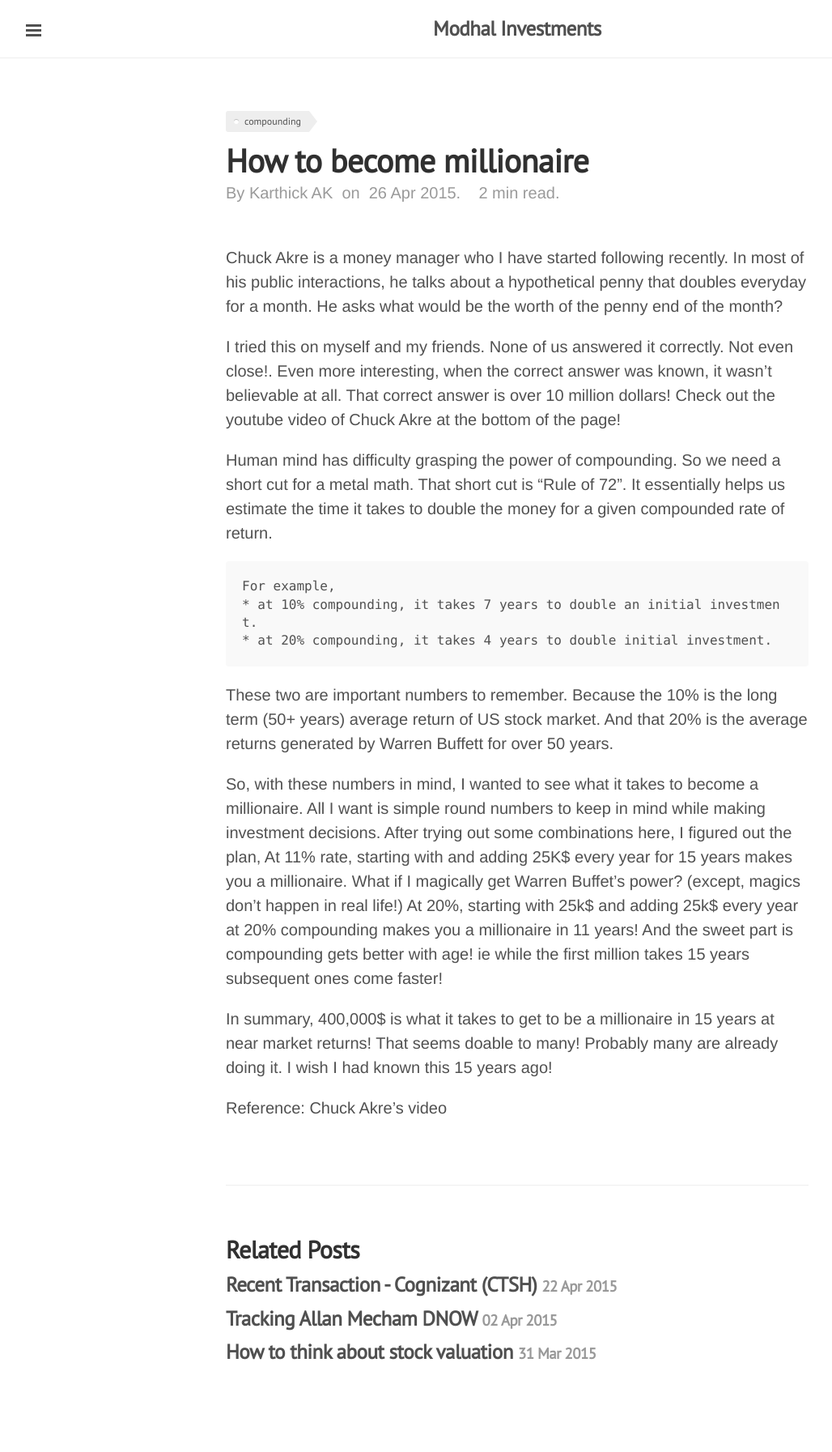
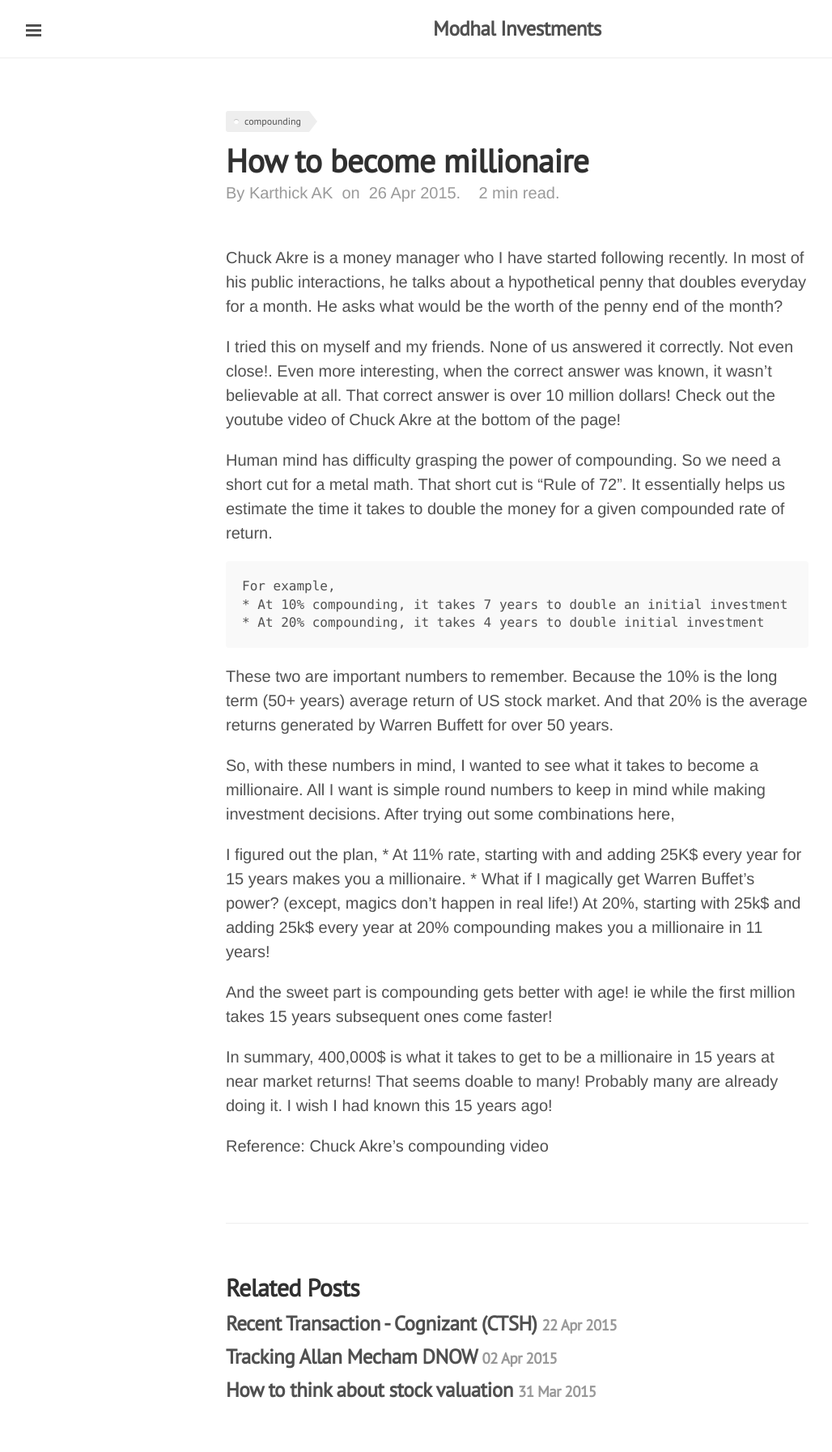
Before and after one commit to gitforwork2/gitforwork.github.io, a Jekyll site: the page built from _posts/2015-04-26-How-to-become-millionaire.md, in a window 1280 px wide. Shown: the whole page at 81% size, without its empty margins (1-1029 px from the left). Built offline with Jekyll 4.4.1, drawn with Linux system fonts in a browser that asks for light colours; Markdown is read by kramdown in place of the engine named in the settings; before the commit the page ends 1745 px from its top, so only the background shows below that.

Commit message:
Compounding post updates!

```diff
--- a/_posts/2015-04-26-How-to-become-millionaire.md
+++ b/_posts/2015-04-26-How-to-become-millionaire.md
@@ -17,18 +17,20 @@
    "Rule of 72". It essentially helps us estimate the time it takes to double the money for a given compounded rate of return.
 
     For example,
-    * at 10% compounding, it takes 7 years to double an initial investment.
-    * at 20% compounding, it takes 4 years to double initial investment.
+    * At 10% compounding, it takes 7 years to double an initial investment
+    * At 20% compounding, it takes 4 years to double initial investment
 
 These two are important numbers to remember. Because the 10% is the long term (50+ years) average return of US stock market.
 And that 20% is the average returns generated by Warren Buffett for over 50 years.
 
 So, with these numbers in mind, I wanted to see what it takes to become a millionaire. All I want is simple round numbers
 to keep in mind while making investment decisions. After trying out some combinations [here](http://www.moneychimp.com/calculator/compound_interest_calculator.htm),
- I figured out the plan,
-At 11% rate, starting with and adding 25K$ every year for 15 years makes you a millionaire.
-What if I magically get Warren Buffet's power? (except, magics don't happen in real life!)
-At 20%, starting with 25k$ and adding 25k$ every year at 20% compounding makes you a millionaire in 11 years!
+
+  I figured out the plan,
+    * At 11% rate, starting with and adding 25K$ every year for 15 years makes you a millionaire.
+    * What if I magically get Warren Buffet's power? (except, magics don't happen in real life!)
+      At 20%, starting with 25k$ and adding 25k$ every year at 20% compounding makes you a millionaire in 11 years!
+
 And the sweet part is compounding gets better with age! ie while the first million takes 15 years subsequent ones come faster!
 
 In summary, 400,000$ is what it takes to get to be a millionaire in 15 years at near market returns!
@@ -36,4 +38,4 @@
 I wish I had known this 15 years ago!
 
 Reference:
-  [Chuck Akre's video](https://www.youtube.com/watch?v=XRCjdAPIlZg)
+  [Chuck Akre's compounding video](https://www.youtube.com/watch?v=XRCjdAPIlZg)
```
